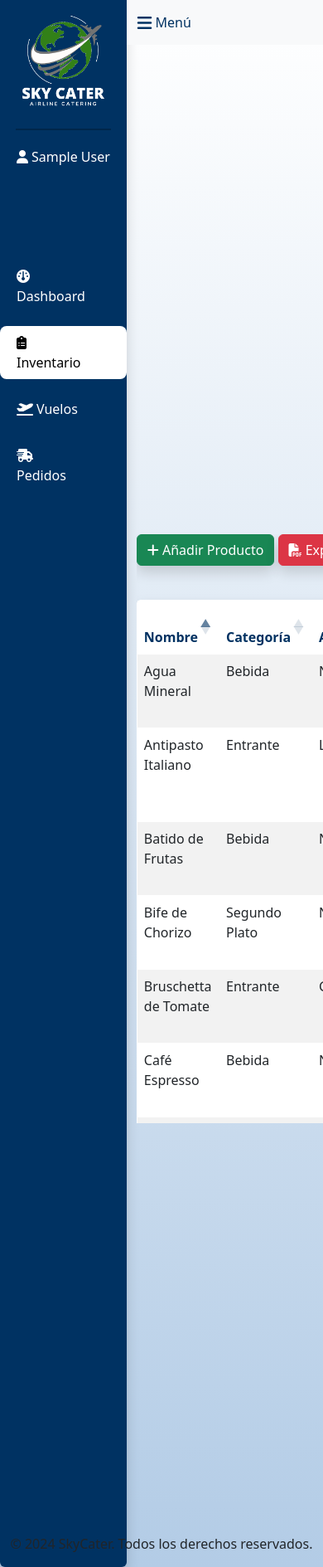
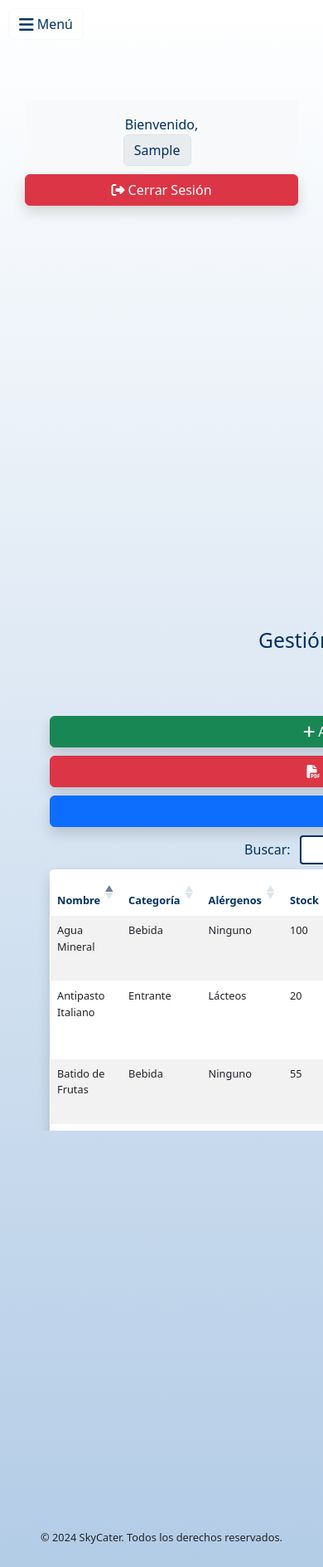
Before and after one commit to cpp981/SkyCater, a PHP site: page /inventario.php in a window 390 px wide. Shown: the whole page at 83% size. Run offline with PHP 8.4, Linux system fonts and the light colour scheme; the visitor is signed in with stand-in values (Sample User, id 1); data comes from the database, SQL or seed files in the repository; data that the repository does not hold is empty; some libraries are stand-ins or nearby versions.

Commit message:
fix: styles, responsive

```diff
--- /dev/null
+++ b/css/responsive.css
@@ -0,0 +1,202 @@
+/* RESPONSIVE */
+/* Media queries para pantallas pequeñas */
+@media (max-width: 768px) {
+    /* Ajustar el sidebar */
+    .sidebar {
+        position: fixed;
+        width: 100%;
+        height: auto;
+        top: 0;
+        left: 0;
+        z-index: 1050;
+        display: none;
+        background-color: #003262;
+    }
+
+    .sidebar.active {
+        display: block; /* Muestra el sidebar cuando se activa */
+    }
+
+    .sidebar .nav-item {
+        margin: 15px 0;
+        text-align: center;
+    }
+
+    /* Botón de toggle para el sidebar */
+    #sidebarToggle {
+        display: block;
+        z-index: 1100;
+        position: fixed;
+        top: 10px;
+        left: 10px;
+    }
+
+    /* Ajustar el contenido principal */
+    .super {
+        flex-direction: column;
+    }
+
+    .flex-grow-1 {
+        margin-top: 70px;
+        padding: 0 15px;
+    }
+
+    /* Tarjetas */
+    .card {
+        width: 100%;
+        margin-bottom: 20px;
+    }
+
+    /* Dashboard y gráficos */
+    .dash {
+        font-size: 1.5rem;
+        margin-bottom: 20px;
+    }
+
+    canvas {
+        width: 100% !important;
+        height: auto !important;
+    }
+
+    /* Ajustar textos */
+    .indi h1 {
+        font-size: 3rem;
+    }
+
+    .indi p {
+        font-size: 1rem;
+    }
+
+    /* Footer */
+    footer {
+        font-size: 0.9rem;
+        padding: 10px 0;
+    }
+}
+
+/* Media queries para pantallas ultra pequeñas */
+@media (max-width: 576px) {
+    .flex-grow-1 {
+        margin-top: 60px;
+    }
+
+    .indi h1 {
+        font-size: 2.5rem;
+    }
+
+    .indi p {
+        font-size: 0.9rem;
+    }
+
+    canvas {
+        height: 250px !important;
+    }
+
+    footer {
+        font-size: 0.8rem;
+    }
+}
+
+/* Sidebar colapsado (ajuste adicional para móviles y pantallas grandes) */
+@media (max-width: 768px) {
+    .sidebar-collapsed {
+        width: 50px; /* Mantiene visibles los iconos */
+        display: block;
+        transition: width 0.35s linear;
+    }
+
+    .sidebar-collapsed .nav-item span {
+        display: none; /* Oculta los textos */
+    }
+
+    .sidebar-collapsed .nav-item i {
+        font-size: 1.5rem;
+        text-align: center;
+    }
+}
+
+
+/* Media queries para pantallas pequeñas (móviles y tablets) */
+@media (max-width: 768px) {
+    /* Ajustes para los botones en #session */
+    #session {
+        display: flex;
+        flex-direction: column;
+        align-items: stretch; /* Los botones se ajustan al contenedor */
+        width: 100%;
+        margin-top: 10px;
+    }
+
+    #session .btn {
+        width: 100%;  /* Los botones ocupan el 100% del ancho */
+        margin-top: 10px;
+        text-align: center; /* Centrar texto en botones */
+    }
+
+    /* Ajustar los botones de Añadir producto, Exportar a PDF, Refrescar la tabla */
+    #addProd, #exportPdf, #refrescarTabla {
+        width: 100%;  /* Los botones ocupan el 100% del ancho */
+        margin-bottom: 10px;
+        text-align: center;
+    }
+
+    /* Ajuste de la tabla para que no se corte y la paginación sea accesible */
+    #contenedorDataTable {
+        width: 100% !important; /* Asegurar que la tabla ocupe todo el ancho disponible */
+        max-height: 500px; /* Ajustar altura para pantallas pequeñas */
+        overflow-y: auto; /* Agregar barra de desplazamiento vertical si es necesario */
+        margin-top: 20px;
+    }
+
+    #tablaProductos {
+        width: 100% !important;  /* Asegurar que la tabla no se desborde */
+        font-size: 0.85rem; /* Reducir el tamaño de la fuente */
+        margin-top: 10px;
+        overflow-x: auto; /* Permitir desplazamiento horizontal si es necesario */
+    }
+
+    /* Asegurarnos de que los botones de la paginación se ajusten bien */
+    .pagination > li > .page-link {
+        background-color: #003262 !important;
+        border: 1px solid !important;
+        border-radius: 5px !important;
+        margin-right: 5px !important;
+        color: #ffffff !important;
+        padding: 5px 10px;
+    }
+
+    .pagination {
+        font-size: 0.85rem; /* Reducir el tamaño de los botones de paginación */
+    }
+
+    /* Ajuste del contenedor de la paginación para que no se desborde */
+    #tablaProductos_wrapper .dataTables_paginate {
+        text-align: center;
+        overflow-x: auto;
+        white-space: nowrap;
+    }
+
+    /* Estilo de la cabecera de la tabla */
+    .cabecera {
+        color: #003262 !important;
+    }
+}
+
+/* Media queries para pantallas aún más pequeñas (móviles) */
+@media (max-width: 576px) {
+    /* Ajuste de la tabla en pantallas más pequeñas */
+    #tablaProductos {
+        font-size: 0.8rem; /* Asegura que el tamaño de fuente sea adecuado */
+        margin-top: 5px;
+    }
+
+    /* Ajustes adicionales para la paginación */
+    .pagination > li > .page-link {
+        padding: 5px 8px;
+        font-size: 0.75rem; /* Reducir el tamaño de los botones */
+    }
+
+    #tablaProductos_wrapper .dataTables_paginate {
+        font-size: 0.75rem;
+    }
+}
--- a/css/styles.css
+++ b/css/styles.css
@@ -36,8 +36,6 @@
     max-height: 100vh;
     background-color: #003262;
     color: white;
-    /*display: none;*/
-    /*transform: translateX(0); /* Aseguramos que esté visible al inicio */
 }
 
 .hr-custom {
@@ -51,6 +49,7 @@
 .sidebar-collapsed {
     width: 50px; /* Ajusta este ancho según el tamaño de los iconos */
     transition: width 0.35s linear;
+    overflow: hidden;
 }
 
 /* Ocultar texto en los enlaces del sidebar */
@@ -174,7 +173,7 @@ html, body {
     height: 100%;          /* Asegura que el html y body ocupen toda la altura de la ventana */
     margin: 0;             /* Elimina los márgenes por defecto */
     padding: 0;            /* Elimina el padding por defecto */
-    overflow: hidden;      /* Elimina el scroll global en la página */
+    overflow: auto;        /* Permite el scroll global en la página */
 }
 
 body {
@@ -191,7 +190,6 @@ body {
 
     /*background: linear-gradient(to top, #a4d8e1, #ffffff);*/
 }
-
 
 body.dark-mode {
     background-color: #121212;
@@ -238,11 +236,6 @@ body.dark-mode .login-container {
     margin-left: 14.8em;
     width: 200px;
     text-align: left;
-}
-
-html, body {
-    height: 100%; /* Asegúrate de que el body ocupe toda la altura */
-    margin: 0;
 }
 
 /* ESTILO NOTIFICACIONES NOTYF */
@@ -437,7 +430,7 @@ html, body {
  /* Footer dashboard*/
  .foot{
     height: 0.5px;
-
+    position:static;
    }
 
 /* Estilo Modales  */
@@ -445,7 +438,6 @@ html, body {
     color: #003262;
 }
 
-
 /* Ajustar posición de donde se muestran los SweeAlerts */
   /* Ajusta la posición del modal */
   .swal2-popup {
--- a/js/inventario.js
+++ b/js/inventario.js
@@ -1,6 +1,7 @@
 document.addEventListener('DOMContentLoaded', function () {
     // Configuración de DataTable con AJAX
     const tableOptions = {
+        responsive: true,
         dom: 'frtip', // Esto define la estructura y dónde se mostrarán los botones
         buttons: [
             {
--- a/public/index.php
+++ b/public/index.php
@@ -31,7 +31,9 @@ if (!isset($_SESSION['nombre'])) {
     <!--Js y Css -->
     <script src="../js/charts.js"></script>
     <script src="../js/sideBar.js"></script>
+    <script src="../js/colorUtils.js"></script>
     <link rel="stylesheet" href="../css/styles.css">
+    <link rel="stylesheet" href="../css/responsive.css">
 </head>
 
 <body class="d-flex flex-column">
--- a/public/inventario.php
+++ b/public/inventario.php
@@ -31,6 +31,7 @@ if (!isset($_SESSION['nombre'])) {
     <!-- Script de Notyf -->
     <script src="https://cdn.jsdelivr.net/npm/notyf/notyf.min.js"></script>
     <link rel="stylesheet" href="../css/styles.css">
+    <link rel="stylesheet" href="../css/responsive.css">
     <script type="text/javascript" src="../js/sideBar.js"></script>
     <script type="text/javascript" src="../js/inventario.js"></script>
 </head>
--- a/public/pedido.php
+++ b/public/pedido.php
@@ -28,6 +28,7 @@ if (!isset($_SESSION['nombre'])) {
     <!-- css DataTables CDN -->
     <link rel="stylesheet" href="https://cdn.datatables.net/1.11.3/css/dataTables.bootstrap5.min.css">
     <link rel="stylesheet" href="../css/styles.css">
+    <link rel="stylesheet" href="../css/responsive.css">
     <script type="text/javascript" src="../js/sideBar.js"></script>
     <script type="text/javascript" src="../js/pedidos.js"></script>
 </head>
```
Also changed, not shown: js/charts.js (+20 -9 lines), js/colorUtils.js (added, +28 -0 lines), public/listaVuelos.php (+8 -2 lines).
